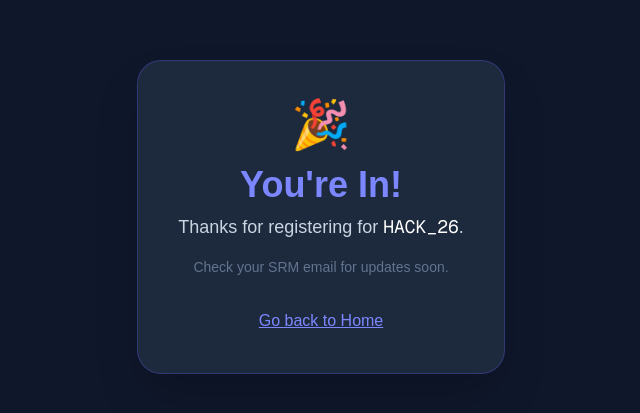
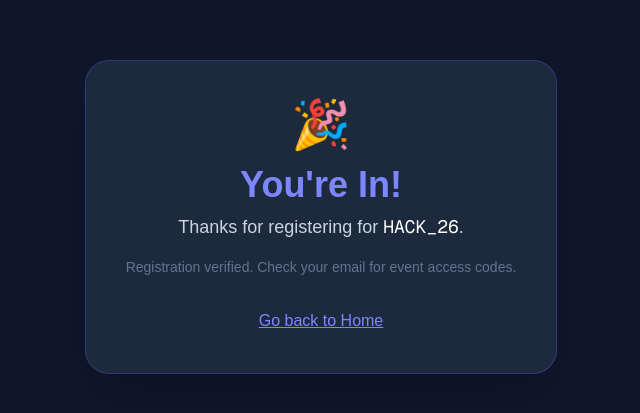
Before and after one commit to abhijeetmandal278-alt/hackathon-26, a Next.js app: page /thanks in a window 1280 px wide. Shown: the part 183-596 px from the top of the page, without its empty margins (319-959 px from the left). Built offline with nearby package versions, Linux system fonts and the light colour scheme.

Commit message:
text: removed college specific references from thanks page

```diff
--- a/app/thanks/page.tsx
+++ b/app/thanks/page.tsx
@@ -7,7 +7,7 @@ export default function Thanks() {
         <p className="text-slate-300 text-lg">
             Thanks for registering for <span className="text-white font-mono">HACK_26</span>.
         </p>
-        <p className="mt-4 text-sm text-slate-500">Check your SRM email for updates soon.</p>
+        <p className="mt-4 text-sm text-slate-500">Registration verified. Check your email for event access codes.</p>
         <a
         href="/"
         className="inline-block mt-8 text-indigo-400 hover:text-indigo-300 underline font-medium"
```
